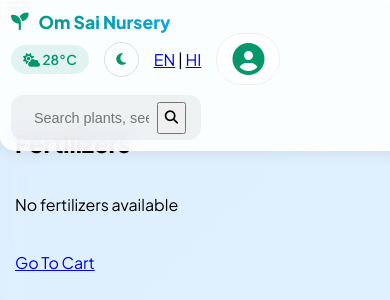
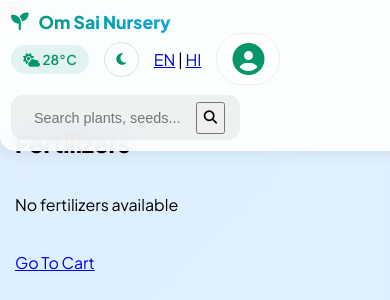
Before and after one commit to adityawalke97-prog/Om-Sai-Nursery-, a Flask app: page /fertilizers in a window 390 px wide. Shown: the top 300 px of the page. Run offline with Flask 3, Linux system fonts and the light colour scheme; data that the repository does not hold is empty.

Commit message:
Update style.css

```diff
--- a/static/style.css
+++ b/static/style.css
@@ -295,7 +295,7 @@ body.dark-mode .search-bar { background: rgba(255, 255, 255, 0.05); }
 
     /* 5. Mobile Search & Logo Adjustment */
     .search-bar {
-        max-width: 160px !important;
+        max-width: 199px !important;
         height: 35px !important;
         background: rgba(0,0,0,0.05) !important;
     }
```
